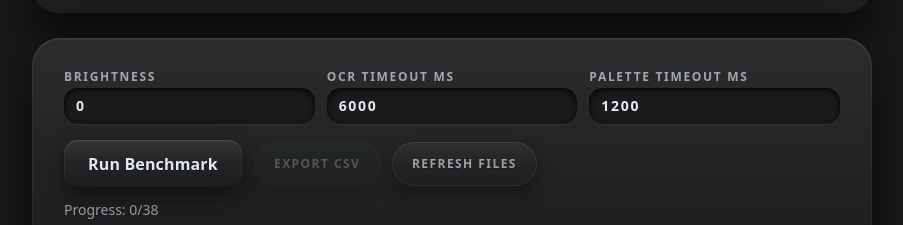
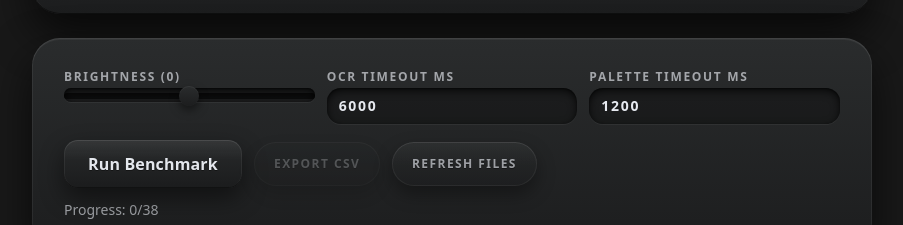
Before and after one commit to Yudha20/Suma, a Next.js app: page /tune in a window 1280 px wide. Shown: the part 166-391 px from the top of the page, without its empty margins (188-1091 px from the left). Built offline with nearby package versions, Linux system fonts and the light colour scheme; a web font is replaced by a local one.

Commit message:
Tone down brightness control

```diff
--- a/app/tune/page.tsx
+++ b/app/tune/page.tsx
@@ -199,15 +199,16 @@ export default function TunePage() {
       <ConsoleCard>
         <div className="grid gap-3 sm:grid-cols-3">
           <label className="flex flex-col gap-1 neu-label">
-            Brightness
+            Brightness ({brightnessTweak})
             <div className="neu-inset">
               <input
-                type="number"
+                type="range"
                 value={brightnessTweak}
                 min={-40}
                 max={40}
+                step={5}
                 onChange={(event) => setBrightnessTweak(clampBrightnessTweak(Number(event.target.value)))}
-                className="w-full rounded-field bg-transparent px-3 py-2 text-sm text-text outline-none"
+                className="h-2 w-full appearance-none rounded bg-transparent text-text outline-none"
               />
             </div>
           </label>
```
